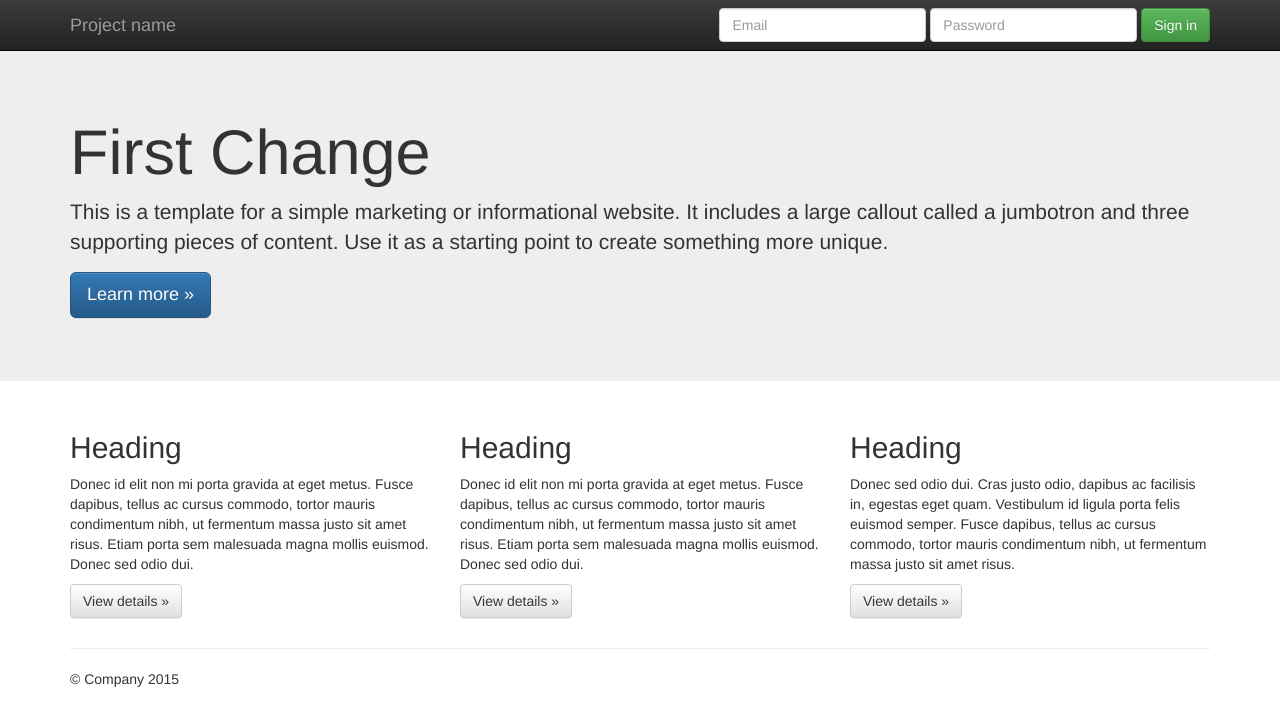
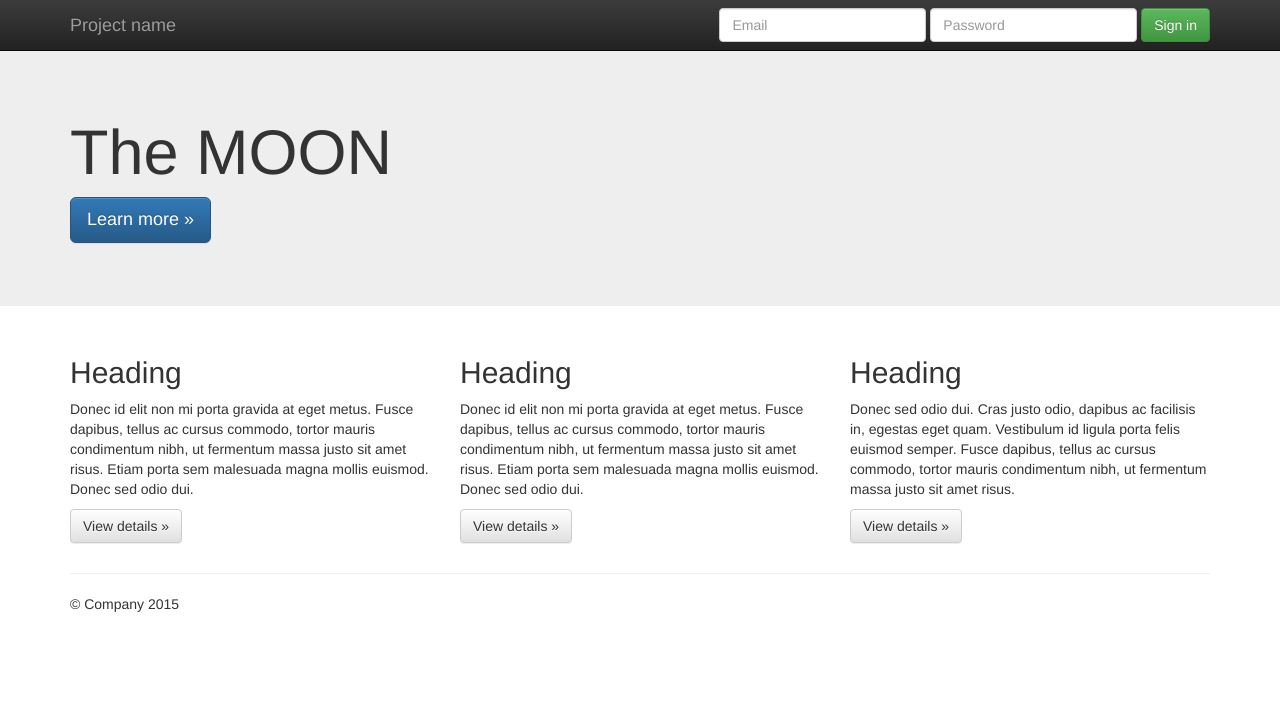
Before and after one commit to MilesNRichardson/MyNumber1Site, a plain HTML site: page index.html in a window 1280 px wide. Drawn offline with nearby package versions, Linux system fonts and the light colour scheme.

Commit message:
Changed name

```diff
--- a/index.html
+++ b/index.html
@@ -55,8 +55,9 @@
     <!-- Main jumbotron for a primary marketing message or call to action -->
     <div class="jumbotron">
       <div class="container">
-        <h1>First Change</h1>
-        <p>This is a template for a simple marketing or informational website. It includes a large callout called a jumbotron and three supporting pieces of content. Use it as a starting point to create something more unique.</p>
+        <h1>The MOON</h1>
+        <p This will tell you what you need ti work to do to go to the MOOOOOOON
+
         <p><a class="btn btn-primary btn-lg" href="#" role="button">Learn more &raquo;</a></p>
       </div>
     </div>
```
